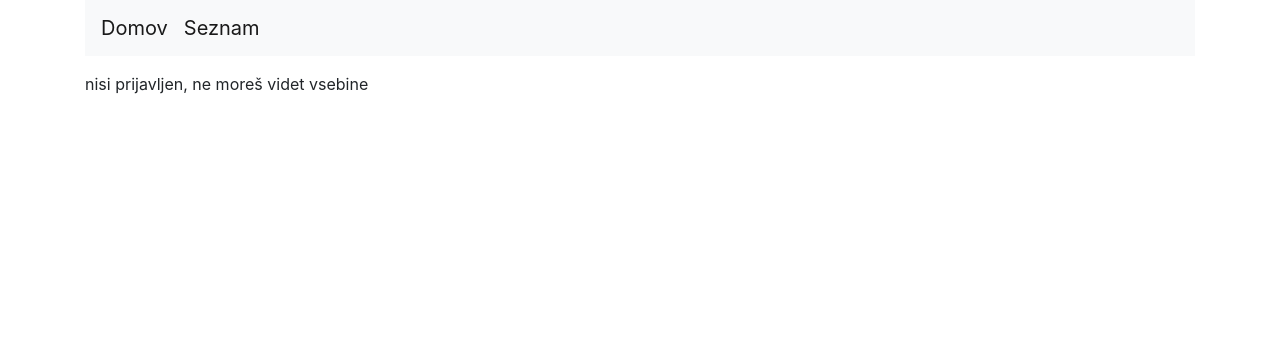
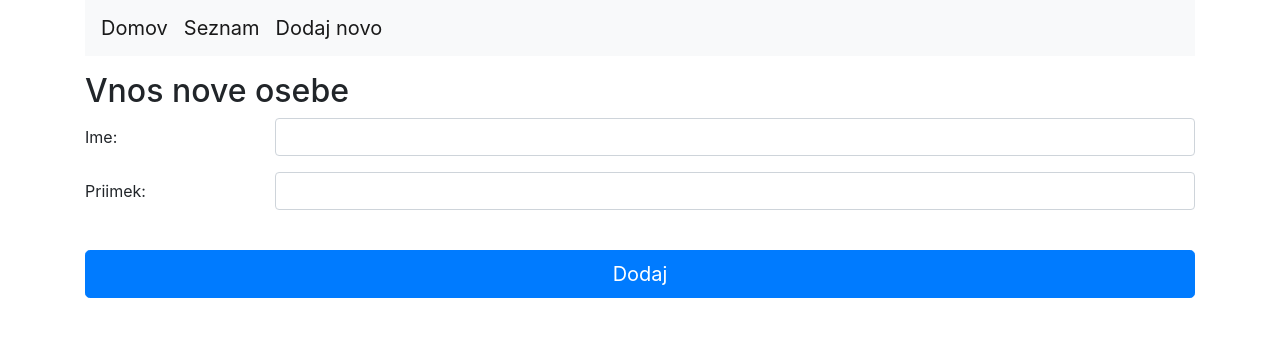
Before and after one commit to krumpak/b2-examples, a PHP site: page /dodaj in a window 1280 px wide. Shown: the top 337 px of the page. Run offline with PHP 8.4, Linux system fonts and the light colour scheme.

Commit message:
dodajanje

```diff
--- /dev/null
+++ b/imdb2/dodaj.php
@@ -0,0 +1,45 @@
+<?php
+  if ( ! defined( 'varovalka' ) ) {
+    die( '403' );
+  }
+
+  if ( $_SERVER['REQUEST_METHOD'] === 'POST' ) :
+
+    $insert = $conn->prepare( "INSERT INTO udelezenec02.imdb2_osebe (ime, priimek) VALUES (:ime, :priimek);" );
+    $insert->execute( array(
+      ':ime'     => $_POST['ime'],
+      ':priimek' => $_POST['priimek']
+    ) );
+
+    $_SESSION['message'] = array(
+      'text' => 'Uspešno vnešeni podatki',
+      'type' => 'success'
+    );
+
+    header( 'Location: ' . getvar( 'APP_URL' ) . '/seznam' );
+
+  endif;
+
+?>
+
+<h2>Vnos nove osebe</h2>
+
+<form method="POST">
+  <input type="hidden" name="zeton" id="zeton" value="">
+
+  <div class="form-group row">
+    <label for="ime" class="col-sm-2 col-form-label">Ime:</label>
+    <div class="col-sm-10">
+      <input class="form-control" type="text" name="ime" id="ime" required>
+    </div>
+  </div>
+
+  <div class="form-group row">
+    <label for="priimek" class="col-sm-2 col-form-label">Priimek:</label>
+    <div class="col-sm-10">
+      <input class="form-control" type="text" name="priimek" id="priimek" required>
+    </div>
+  </div>
+  <br>
+  <input class="btn btn-primary btn-block btn-lg" type="submit" value="Dodaj">
+</form>
--- a/imdb2/index.php
+++ b/imdb2/index.php
@@ -42,6 +42,7 @@
     <nav class="navbar navbar-expand-lg navbar-light bg-light mb-3">
       <a class="navbar-brand" href="<?= getvar( 'APP_URL' ) ?>/">Domov</a>
       <a class="navbar-brand" href="<?= getvar( 'APP_URL' ) ?>/seznam">Seznam</a>
+      <a class="navbar-brand" href="<?= getvar( 'APP_URL' ) ?>/dodaj">Dodaj novo</a>
     </nav>
 
   <?php
@@ -57,6 +58,10 @@
       include_once 'seznam.php';
 
       $clearMessage = true;
+
+    elseif ( isset( $_GET['task'] ) && $_GET['task'] === 'dodaj' ) :
+
+      include_once 'dodaj.php';
 
     else :
 
```
